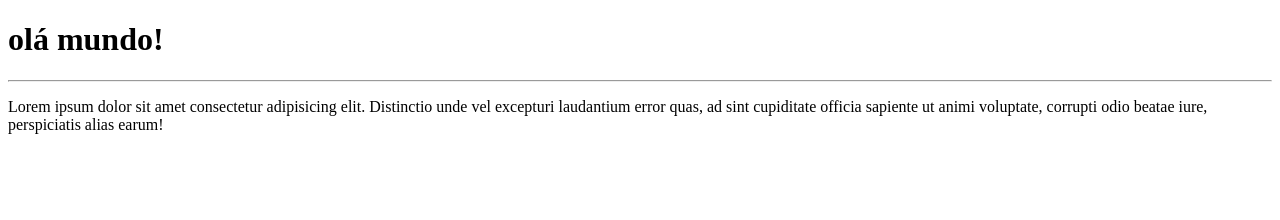
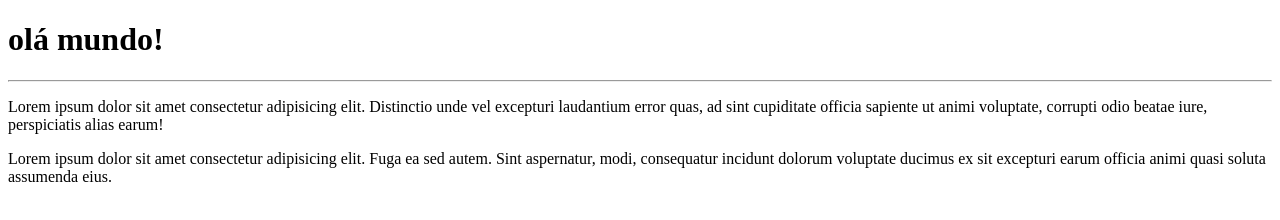
Before and after one commit to rafadev085/ola-Mundo, a plain HTML site: page site-exemplo/index.html in a window 1280 px wide. Drawn offline with Linux system fonts and the light colour scheme.

Commit message:
adicionei um paragráfo

```diff
--- a/site-exemplo/index.html
+++ b/site-exemplo/index.html
@@ -9,5 +9,6 @@
     <h1> olá mundo! </h1>
     <hr>
     <p>Lorem ipsum dolor sit amet consectetur adipisicing elit. Distinctio unde vel excepturi laudantium error quas, ad sint cupiditate officia sapiente ut animi voluptate, corrupti odio beatae iure, perspiciatis alias earum!</p>
+    <p>Lorem ipsum dolor sit amet consectetur adipisicing elit. Fuga ea sed autem. Sint aspernatur, modi, consequatur incidunt dolorum voluptate ducimus ex sit excepturi earum officia animi quasi soluta assumenda eius.</p>
 </body>
 </html>
```
